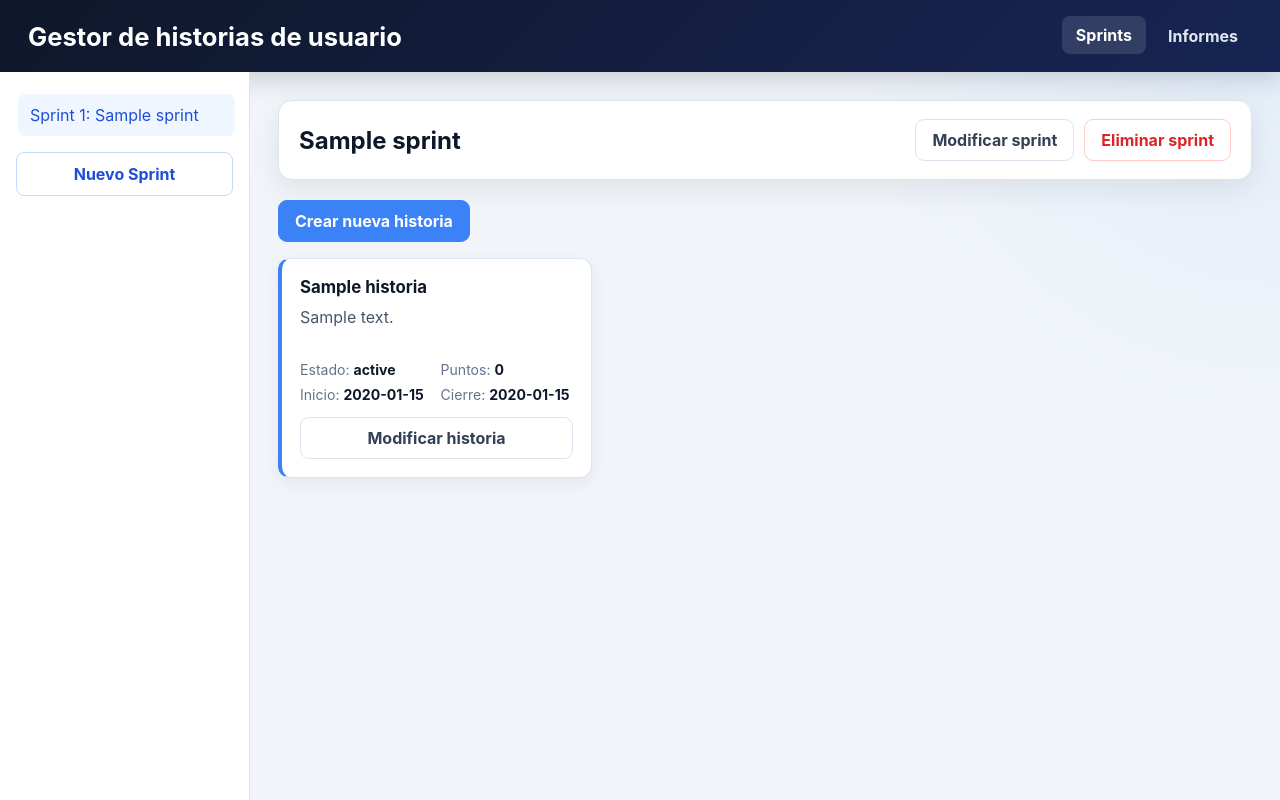
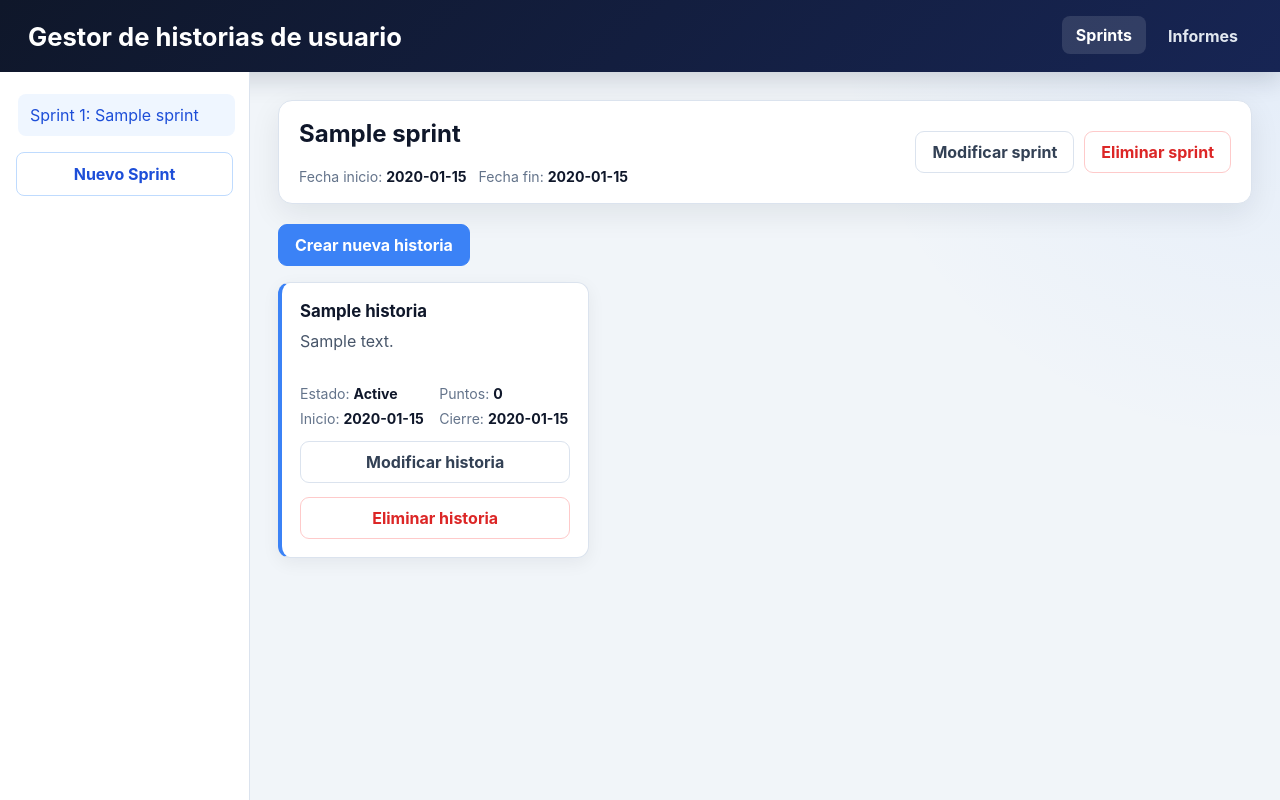
Before and after one commit to dfbarongit/taller-monolitico-historias, a PHP site: page /view/inicio.php in a window 1280 px wide. Run offline with PHP 8.4, Linux system fonts and the light colour scheme; tables that the repository leaves empty or names only in its code hold one stand-in row (values such as "Sample post").

Commit message:
css mejorado y boton eliminar

```diff
--- a/view/assets/css/app.css
+++ b/view/assets/css/app.css
@@ -8,6 +8,7 @@
     --border: #dbe3ee;
     --success: #16a34a;
     --danger: #dc2626;
+    --danger-background: #fdecef;
     --shadow: 0 10px 30px rgba(15, 23, 42, 0.08);
 }
 
@@ -151,13 +152,17 @@ p {
     display: flex;
     align-items: center;
     justify-content: space-between;
-    gap: 16px;
     margin-bottom: 20px;
     padding: 18px 20px;
 }
+.sprint-header-title {
+    display: flex;
+    flex-direction: column;
+}
 
-.sprint-header h2 {
-    margin: 0;
+.sprint-header-title div {
+    display: flex;
+    gap: 12px;
 }
 
 .actions,
@@ -241,8 +246,8 @@ button:hover {
 
 .story-grid {
     display: grid;
-    grid-template-columns: repeat(auto-fill, minmax(260px, 1fr));
-    gap: 16px;
+    grid-template-columns: repeat(auto-fill, minmax(300px, 1fr));
+    gap: 20px;
 }
 
 .story-card {
@@ -250,6 +255,7 @@ button:hover {
     grid-template-rows: auto minmax(44px, 1fr) auto auto;
     gap: 10px;
     min-height: 220px;
+    min-width: 250px;
     padding: 18px;
     border: 1px solid var(--border);
     border-left: 4px solid var(--primary);
@@ -289,7 +295,12 @@ button:hover {
     font-size: 0.88rem;
 }
 
-.story-meta strong {
+.story-info {
+    color: var(--muted);
+    font-size: 0.88rem;
+}
+
+.story-info strong {
     color: var(--text);
 }
 
@@ -357,6 +368,11 @@ textarea {
     color: var(--text);
     font: inherit;
     transition: border-color 160ms ease, box-shadow 160ms ease, background 160ms ease;
+    resize: none;
+}
+
+textarea {
+    min-height: 88px;
 }
 
 input:focus,
@@ -426,6 +442,17 @@ textarea:focus {
     font-size: 1.05rem;
 }
 
+.impedimento {
+
+  background-color: var(--danger-background);
+  color: var(--danger);
+
+
+  padding: 4px 12px;
+  border-radius: 6px;
+  border: 1px solid #f7d4dc;
+}
+
 table {
     width: 100%;
     border-collapse: collapse;
@@ -435,7 +462,13 @@ th,
 td {
     padding: 13px 14px;
     border-bottom: 1px solid var(--border);
-    text-align: left;
+    text-align: center;
+}
+
+th:first-child,
+td:first-child {
+  text-align: left;
+  font-weight: bold;
 }
 
 thead {
--- a/view/historia_form.php
+++ b/view/historia_form.php
@@ -69,7 +69,7 @@ if (!empty($id)) {
         </div>
         <div class="form-group">
             <label for="">Descripción de la historia</label>
-            <input type="text" name="descripcion" value="<?php echo $descripcionHis ?>" required>
+            <textarea type="text" name="descripcion" required><?php echo $descripcionHis ?></textarea>
         </div>
         <div class="form-group">
             <label for="">Responsable</label>
--- a/view/inicio.php
+++ b/view/inicio.php
@@ -85,7 +85,13 @@ if (empty($sprint)) {
             <?php } ?>
 
             <section class="sprint-header">
-                <h2><?php echo htmlspecialchars($sprint->getNombre()); ?></h2>
+                <div class="sprint-header-title">
+                    <h2><?php echo htmlspecialchars($sprint->getNombre()); ?></h2>
+                    <div>
+                        <span class="story-info">Fecha inicio: <strong><?php echo htmlspecialchars($sprint->getFechaInicio()); ?></strong></span>
+                        <span class="story-info">Fecha fin: <strong><?php echo htmlspecialchars($sprint->getFechaFin()); ?></strong></span>
+                    </div>
+                </div>
                 <div class="actions">
                     <a href="sprint_form.php?id=<?php echo $idSprintActual; ?>">Modificar sprint</a>
                     <a class="danger-link" href="operaciones/sprint/eliminar_sprint.php?id=<?php echo $idSprintActual; ?>">Eliminar sprint</a>
@@ -103,12 +109,15 @@ if (empty($sprint)) {
                         <h3><?php echo htmlspecialchars($historia->getTitulo()); ?></h3>
                         <p><?php echo htmlspecialchars($historia->getDescripcion()); ?></p>
                         <div class="story-meta">
-                            <span>Estado: <strong><?php echo htmlspecialchars($historia->getEstado()); ?></strong></span>
-                            <span>Puntos: <strong><?php echo htmlspecialchars($historia->getPuntos()); ?></strong></span>
-                            <span>Inicio: <strong><?php echo htmlspecialchars($historia->getFechaCreacion()); ?></strong></span>
-                            <span>Cierre: <strong><?php echo htmlspecialchars($historia->getFechaFinalizacion()); ?></strong></span>
+                            <span class="story-info">
+                                Estado: <strong class="<?php echo $historia->getEstado() == 'impedimento' ? 'impedimento' : '' ?>"><?php echo htmlspecialchars(ucfirst($historia->getEstado())); ?></strong>
+                            </span>
+                            <span class="story-info">Puntos: <strong><?php echo htmlspecialchars($historia->getPuntos()); ?></strong></span>
+                            <span class="story-info">Inicio: <strong><?php echo htmlspecialchars($historia->getFechaCreacion()); ?></strong></span>
+                            <span class="story-info">Cierre: <strong><?php echo htmlspecialchars($historia->getFechaFinalizacion()); ?></strong></span>
                         </div>
                         <a class="button" href="historia_form.php?idSprint=<?php echo $idSprintActual; ?>&amp;id=<?php echo $historia->getId(); ?>">Modificar historia</a>
+                        <a class="button danger-link" href="operaciones/historia/eliminar_historia.php?idSprint=<?php echo $idSprintActual; ?>&amp;id=<?php echo $historia->getId(); ?>">Eliminar historia</a>
                     </article>
                 <?php } ?>
             </section>
--- a/view/operaciones/historia/actualizar_historia.php
+++ b/view/operaciones/historia/actualizar_historia.php
@@ -19,27 +19,22 @@ use app\controllers\config\ControllersConfig;
 
 if ($_SERVER["REQUEST_METHOD"] !== "POST") {
     header("Location: ../../inicio.php");
-    exit;
 }
 
 $id = filter_var($_POST["id"] ?? null, FILTER_VALIDATE_INT);
 $sprintId = filter_var($_POST["sprint_id"] ?? null, FILTER_VALIDATE_INT);
 if ($id === false || $id < 1 || $sprintId === false || $sprintId < 1) {
     header("Location: ../../inicio.php?error=1");
-    exit;
 }
 
 try {
     $updated = ControllersConfig::get_historias_controller()->update_historia($_POST);
 } catch (\InvalidArgumentException $exception) {
     header("Location: ../../historia_form.php?id=" . $id . "&idSprint=" . $sprintId . "&error=1");
-    exit;
 }
 
 if (!$updated) {
     header("Location: ../../historia_form.php?id=" . $id . "&idSprint=" . $sprintId . "&error=1");
-    exit;
 }
 
 header("Location: ../../inicio.php?id=" . $sprintId);
-exit;
--- a/view/operaciones/historia/registrar_historia.php
+++ b/view/operaciones/historia/registrar_historia.php
@@ -19,7 +19,6 @@ use app\controllers\config\ControllersConfig;
 
 if ($_SERVER["REQUEST_METHOD"] !== "POST") {
     header("Location: ../../inicio.php");
-    exit;
 }
 
 $sprintId = (int)($_POST["sprint_id"] ?? 0);
@@ -27,13 +26,10 @@ try {
     $saved = ControllersConfig::get_historias_controller()->save_history($_POST);
 } catch (\InvalidArgumentException $exception) {
     header("Location: ../../historia_form.php?idSprint=" . $sprintId . "&error=1");
-    exit;
 }
 
 if (!$saved) {
     header("Location: ../../historia_form.php?idSprint=" . $sprintId . "&error=1");
-    exit;
 }
 
 header("Location: ../../inicio.php?id=" . $sprintId);
-exit;
```
Also changed, not shown: view/informes.php (+11 -5 lines), view/operaciones/historia/eliminar_historia.php (+4 -7 lines).
